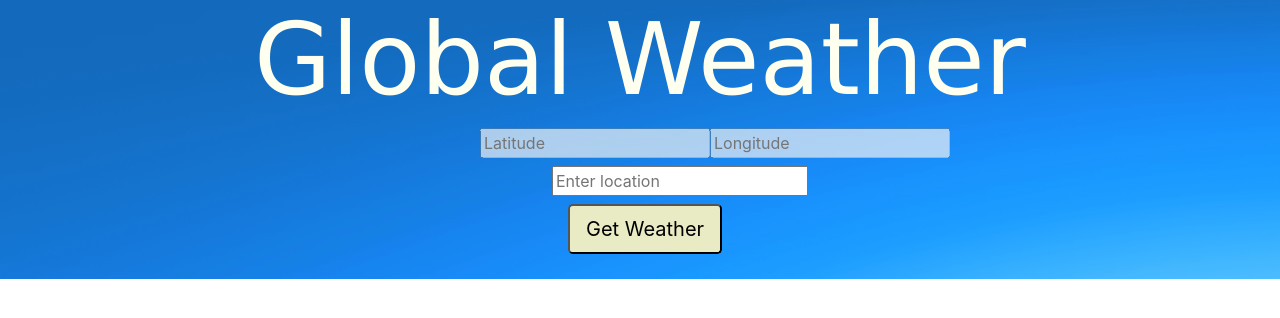
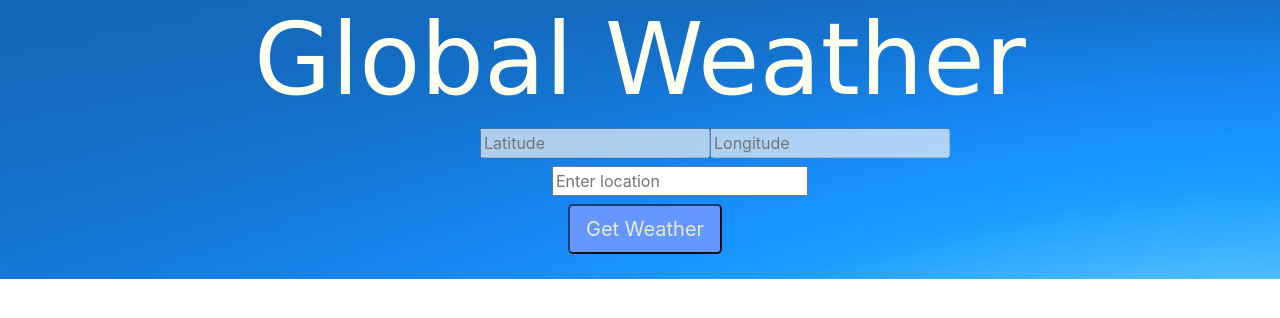
Before and after one commit to Jgriebel1990/myweather-appliction, a React (Create React App) app in the folder client/: page / in a window 1280 px wide. Shown: the top 318 px of the page. Built offline with nearby package versions, Linux system fonts and the light colour scheme.

Commit message:
messing with minor css changes,s till need 2 things fixed before ill really be satisfied with the final product.

```diff
--- a/client/src/App.js
+++ b/client/src/App.js
@@ -124,7 +124,7 @@ class App extends Component {
           <div>
             <button
               type="submit"
-              className="btn-outline-secondary btn-lg submit-btn btn-mrg">
+              className="btn-lg btn-primary submit-btn btn-mrg submit-btn:hover">
 
               Get Weather
             </button>
--- a/client/src/index.css
+++ b/client/src/index.css
@@ -7,13 +7,13 @@
 }
 
 .submit-btn {
-    background-color: rgb(232, 235, 195);
-    border-color: black;
-    color: black;
+    background-color: rgba(115, 152, 255, 0.856);
+    border-color: rgb(25, 63, 112);
+    color: rgb(232, 235, 195);
 }
 
 .weather-box {
-    border: solid 3px black;
+    border: solid 3px rgb(25, 63, 112);
     color: rgb(232, 235, 195);
     width: 8rem;
     height: 14rem;
@@ -36,7 +36,7 @@
 }
 
 .bg-clr-li {
-    background-color: rgba(115, 152, 255, 0.719);
+    background-color: rgba(115, 152, 255, 0.856);
 }
 
 .list-style {
```
